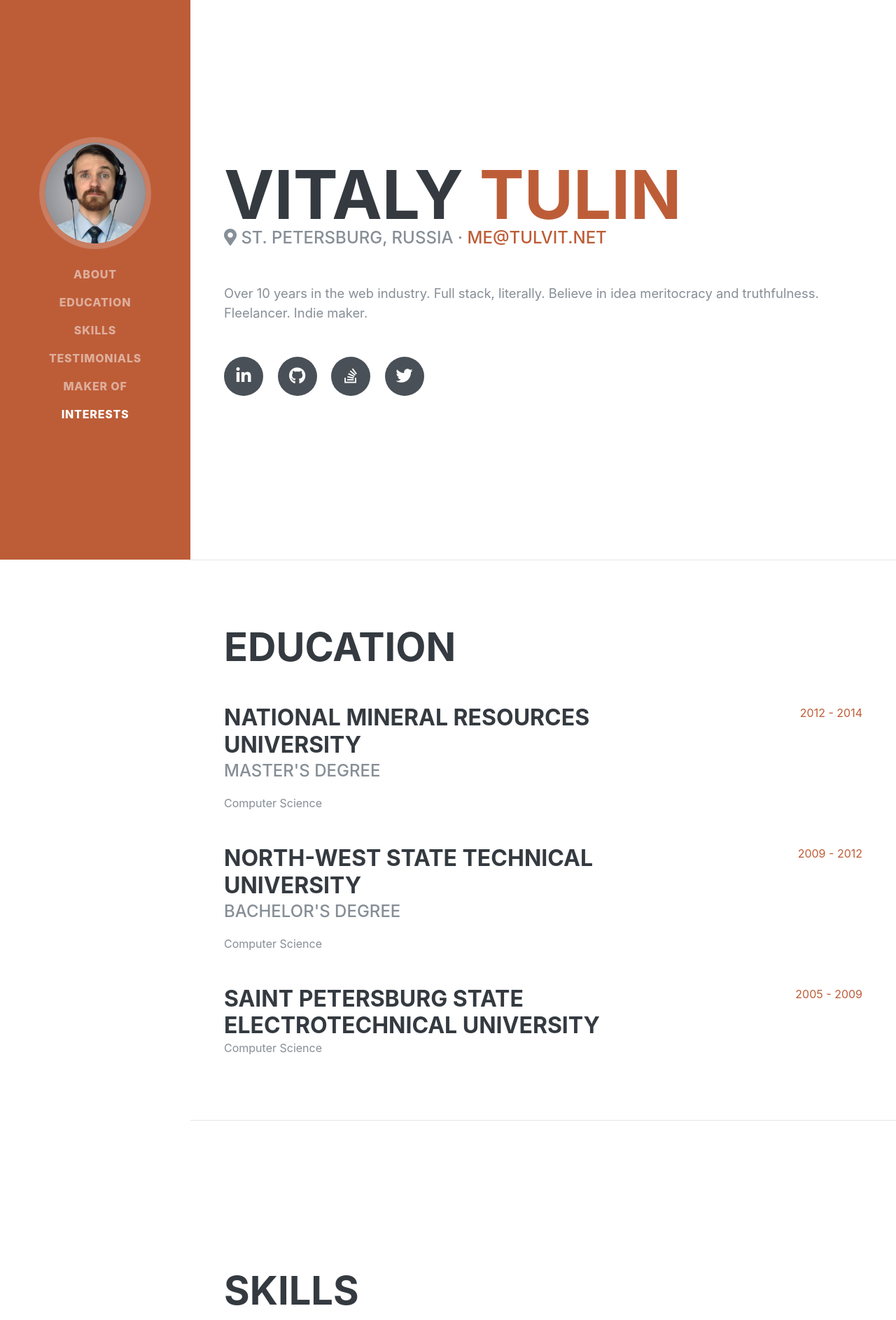
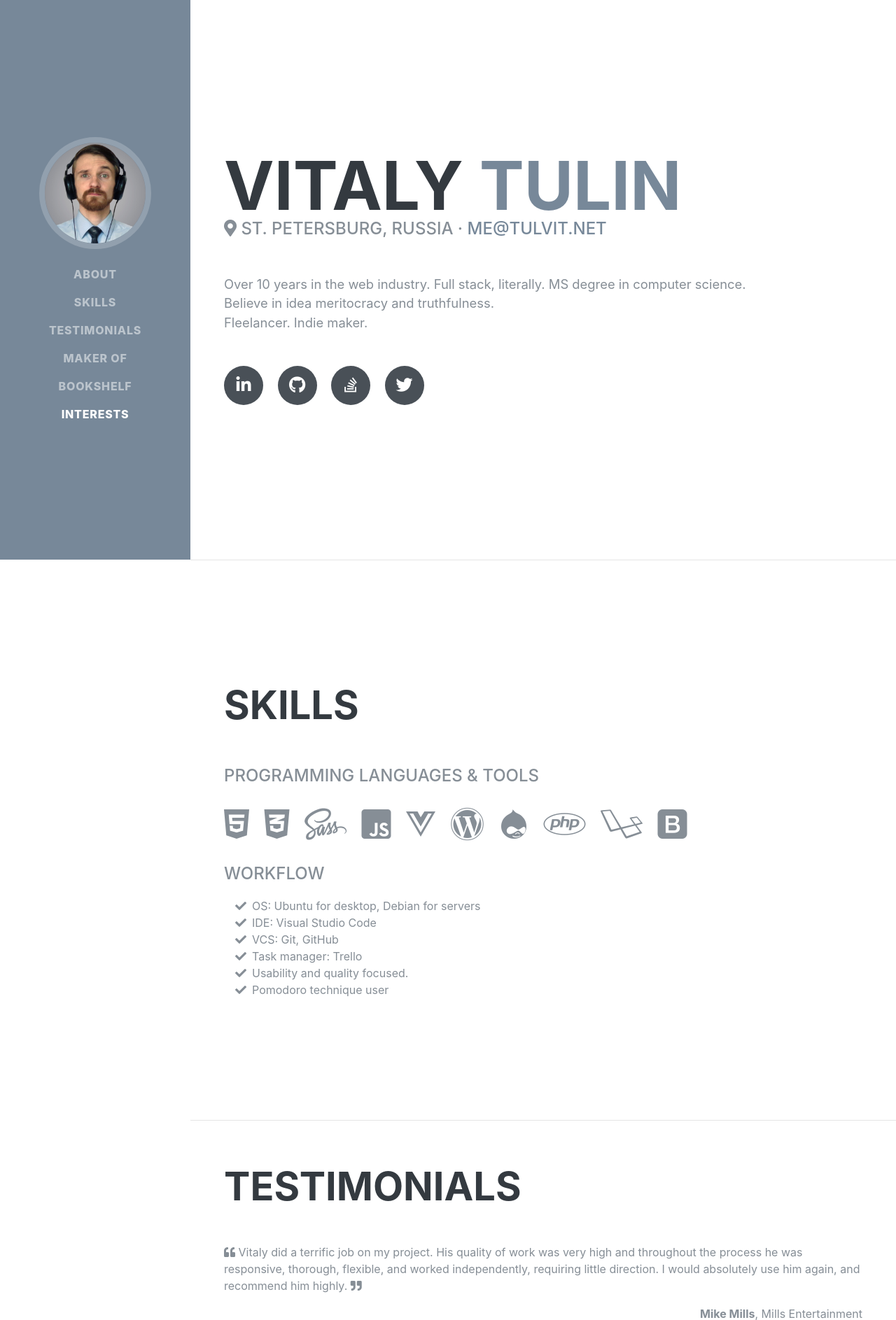
Before and after one commit to tulvit/homepage, a PHP site: page / in a window 1280 px wide. Shown: the top 1887 px of the page at 70% size. Run offline with PHP 8.4, Linux system fonts and the light colour scheme; some web fonts are replaced.

Commit message:
new sections, css edtis, logos, paintings

```diff
--- a/index.html
+++ b/index.html
@@ -9,7 +9,7 @@
   <meta name="author" content="Vitaly Tulin">
   <link rel="shortcut icon" href="/favicon.ico" type="image/vnd.microsoft.icon">
 
-  <title>Vitaly Tulin | Homepage</title>
+  <title>Vitaly Tulin a/k/a tulvit | Homepage</title>
 
   <!-- Bootstrap core CSS -->
   <link href="vendor/bootstrap/css/bootstrap.min.css" rel="stylesheet">
@@ -42,9 +42,6 @@
           <a class="nav-link js-scroll-trigger" href="#about">About</a>
         </li>
         <li class="nav-item">
-          <a class="nav-link js-scroll-trigger" href="#education">Education</a>
-        </li>
-        <li class="nav-item">
           <a class="nav-link js-scroll-trigger" href="#skills">Skills</a>
         </li>
         <li class="nav-item">
@@ -52,6 +49,9 @@
         </li>
         <li class="nav-item">
           <a class="nav-link js-scroll-trigger" href="#maker">Maker of</a>
+        </li>
+        <li class="nav-item">
+          <a class="nav-link js-scroll-trigger" href="#bookshelf">Bookshelf</a>
         </li>
         <li class="nav-item">
           <a class="nav-link js-scroll-trigger" href="#interests">Interests</a>
@@ -70,62 +70,23 @@
         <div class="subheading mb-5"><i class="fas fa-map-marker-alt"></i> St. Petersburg, Russia ·
           <a href="mailto:me@tulvit.net">me@tulvit.net</a>
         </div>
-        <p class="lead mb-5">Over 10 years in the web industry. Full stack, literally. Believe in idea meritocracy and truthfulness. Fleelancer. Indie maker.</p>
+        <p class="lead mb-5">Over 10 years in the web industry. Full stack, literally. MS degree in computer science.<br />
+          Believe in idea meritocracy and truthfulness.<br />
+          Fleelancer. Indie maker.</p>
         <div class="social-icons">
           <a href="https://www.linkedin.com/in/tulvit/">
-            <i class="fab fa-linkedin-in"></i>
+            <i class="fab fa-linkedin-in" title="LinkedIn"></i>
           </a>
-          <a href="https://github.com/tulvit">
+          <a href="https://github.com/tulvit" title="GitHub">
             <i class="fab fa-github"></i>
           </a>
-          <a href="https://stackoverflow.com/users/1003329/tulvit?tab=profile">
+          <a href="https://stackoverflow.com/users/1003329/tulvit?tab=profile" title="StackOverflow">
             <i class="fab fa-stack-overflow"></i>
           </a>
-          <a href="https://twitter.com/tulvit">
+          <a href="https://twitter.com/tulvit" title="Twitter">
             <i class="fab fa-twitter"></i>
           </a>
         </div>
-      </div>
-    </section>
-
-    <hr class="m-0">
-
-    <section class="resume-section p-3 p-lg-5 d-flex align-items-center" id="education">
-      <div class="w-100">
-        <h2 class="mb-5">Education</h2>
-
-        <div class="resume-item d-flex flex-column flex-md-row justify-content-between mb-5">
-          <div class="resume-content">
-            <h3 class="mb-0">National mineral resources university</h3>
-            <div class="subheading mb-3">Master's degree</div>
-            <div>Computer Science</div>
-          </div>
-          <div class="resume-date text-md-right">
-            <span class="text-primary">2012 - 2014</span>
-          </div>
-        </div>
-
-        <div class="resume-item d-flex flex-column flex-md-row justify-content-between mb-5">
-          <div class="resume-content">
-            <h3 class="mb-0">North-West State Technical University</h3>
-            <div class="subheading mb-3">Bachelor's degree</div>
-            <div>Computer Science</div>
-          </div>
-          <div class="resume-date text-md-right">
-            <span class="text-primary">2009 - 2012</span>
-          </div>
-        </div>
-
-        <div class="resume-item d-flex flex-column flex-md-row justify-content-between">
-          <div class="resume-content">
-            <h3 class="mb-0">Saint Petersburg State Electrotechnical University</h3>
-            <div>Computer Science</div>
-          </div>
-          <div class="resume-date text-md-right">
-            <span class="text-primary">2005 - 2009</span>
-          </div>
-        </div>
-
       </div>
     </section>
 
@@ -144,10 +105,13 @@
             <i class="fab fa-css3-alt" title="CSS3"></i>
           </li>
           <li class="list-inline-item">
+            <i class="fab fa-sass" title="SASS"></i>
+          </li>
+          <li class="list-inline-item">
             <i class="fab fa-js-square" title="JavaScript"></i>
           </li>
           <li class="list-inline-item">
-            <i class="fab fa-sass" title="SASS"></i>
+            <i class="fab fa-vuejs" title="VueJS"></i>
           </li>
           <li class="list-inline-item">
             <i class="fab fa-wordpress" title="WordPress"></i>
@@ -162,13 +126,7 @@
             <i class="fab fa-laravel" title="Laravel"></i>
           </li>
           <li class="list-inline-item">
-            <i class="fab fa-vuejs" title="VueJS"></i>
-          </li>
-          <li class="list-inline-item">
             <i class="fab fa-bootstrap" title="Bootstrap"></i>
-          </li>
-          <li class="list-inline-item">
-            <i class="fab fa-github" title="GitHub"></i>
           </li>
         </ul>
 
@@ -176,13 +134,22 @@
         <ul class="fa-ul mb-0">
           <li>
             <i class="fa-li fa fa-check"></i>
-            Mobile-First, Responsive Design</li>
+            OS: Ubuntu for desktop, Debian for servers</li>
           <li>
             <i class="fa-li fa fa-check"></i>
-            Cross Browser Testing &amp; Debugging</li>
+            IDE: Visual Studio Code</li>
           <li>
             <i class="fa-li fa fa-check"></i>
-            Agile Development &amp; Scrum</li>
+            VCS: Git, GitHub</li>
+          <li>
+            <i class="fa-li fa fa-check"></i>
+            Task manager: Trello</li>
+          <li>
+            <i class="fa-li fa fa-check"></i>
+            Usability and quality focused.</li>
+          <li>
+            <i class="fa-li fa fa-check"></i>
+            Pomodoro technique user</li>
         </ul>
       </div>
     </section>
@@ -214,13 +181,13 @@
         </div>
 
         <div class="subheading mb-3">Also have a pleasure to work with</div>
-        <div class="d-flex" style="align-items:center;justify-content: space-around;filter: grayscale(100)">
-          <img src="img/clients/jhu.png" width="12%">
-          <img src="img/clients/breville.png" width="12%">
-          <img src="img/clients/inspire.png"  width="12%"alt="Inspire" title="Inspire">
-          <img src="img/clients/widny.png"  width="12%">
-          <img src="img/clients/acalumafilms.png"  width="12%">
-          <img src="img/clients/snapwiz.png" width="12%">
+        <div class="d-flex client-logo">
+          <img src="img/clients/jhu.png" alt="Johns Hopkins University" title="Johns Hopkins University">
+          <img src="img/clients/breville.png" alt="Breville" title="Breville">
+          <img src="img/clients/inspire.png" alt="Inspire" title="Inspire">
+          <img src="img/clients/snapwiz.png" alt="Snapwiz" title="Snapwiz">
+          <img src="img/clients/widny.png" alt="Widny" title="Widny">
+          <img src="img/clients/marami.png" alt="Marami" title="Marami">
         </div>
       </div>
     </section>
@@ -278,14 +245,47 @@
 
       </div>
     </section>
+    <hr class="m-0">
+
+    <section class="resume-section p-3 p-lg-5 d-flex align-items-center" id="bookshelf">
+      <div class="w-100">
+        <h2 class="mb-5">Bookshelf</h2>
+        <p>
+          Books I was inspired by, mostly on management, marketing & business.
+        </p>
+        <ul class="fa-ul mb-0">
+          <li>
+            <i class="fas fa-book"></i>
+            <strong>Ogilvy on Advertising</strong>, David Ogilvy</li>
+          <li>
+            <i class="fas fa-book"></i>
+            <strong>Rework</strong>, David Heinemeier Hansson and Jason Fried</li>
+          <li>
+            <i class="fas fa-book"></i>
+            <strong>Getting Things Done: The Art of Stress-Free Productivity</strong>, David Allen</li>
+          <li>
+            <i class="fas fa-book"></i>
+            <strong>Principles: Life & Work</strong>, Ray Dalio</li>
+          <li>
+            <i class="fas fa-book"></i>
+            <strong>Managing Corporate Lifecycles</strong>, Ichak Adizes</li>
+        </ul>
+      </div>
+    </section>
 
     <hr class="m-0">
 
     <section class="resume-section p-3 p-lg-5 d-flex align-items-center" id="interests">
       <div class="w-100">
         <h2 class="mb-5">Interests</h2>
-        <p>Apart from being a web developer, I enjoy most of my time being outdoors. In the winter, I am an avid skier and novice ice climber. During the warmer months here in Colorado, I enjoy mountain biking, free climbing, and kayaking.</p>
-        <p class="mb-0">When forced indoors, I follow a number of sci-fi and fantasy genre movies and television shows, I am an aspiring chef, and I spend a large amount of my free time exploring the latest technology advancements in the front-end web development world.</p>
+        <p>Former musician (accordion, piano, harmonica). Cycling, fishing, yoga (including meditation). Beer.</p>
+        <p class="mb-0">Current passion (since late 2013) &mdash; painting.</p>
+        <div class="d-flex paintings mb-2 mt-5">
+          <img src="/img/paintings/1.jpg">
+          <img src="/img/paintings/2.jpg">
+          <img src="/img/paintings/3.jpg">
+        </div>
+        <p>Check out my Instagram, <strong><a href="https://www.instagram.com/vitalytulin/"> @vitalytulin</a></strong>!</p>
       </div>
     </section>
 
--- a/scss/_variables.scss
+++ b/scss/_variables.scss
@@ -24,8 +24,9 @@ $yellow:  #ffc107 !default;
 $green:   #28a745 !default;
 $teal:    #20c997 !default;
 $cyan:    #17a2b8 !default;
+$slategrey: #778899 !default;
 
-$primary:       $orange !default;
+$primary:       $slategrey !default;
 $secondary:     $gray-600 !default;
 $success:       $green !default;
 $info:          $cyan !default;
```
Also changed, not shown: scss/_resume-item.scss (+32 -0 lines), img/clients/acalumafilms.png (deleted), img/clients/breville.png, img/clients/inspire.png, img/clients/jhu.png, img/clients/marami.png (added), img/clients/snapwiz.png, img/clients/widny.png, img/paintings/1.jpg (added), img/paintings/2.jpg (added), img/paintings/3.jpg (added), master.css.
